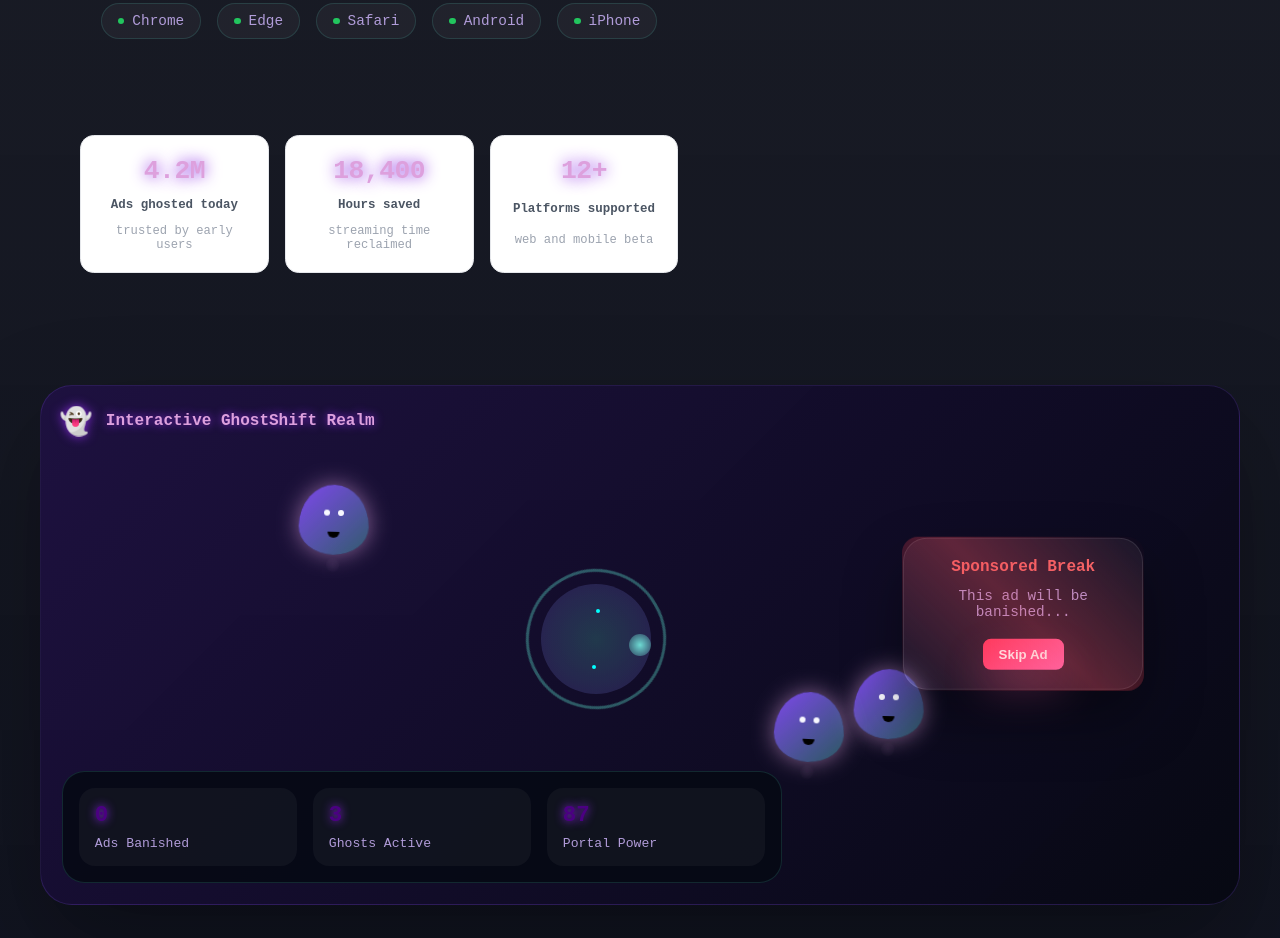
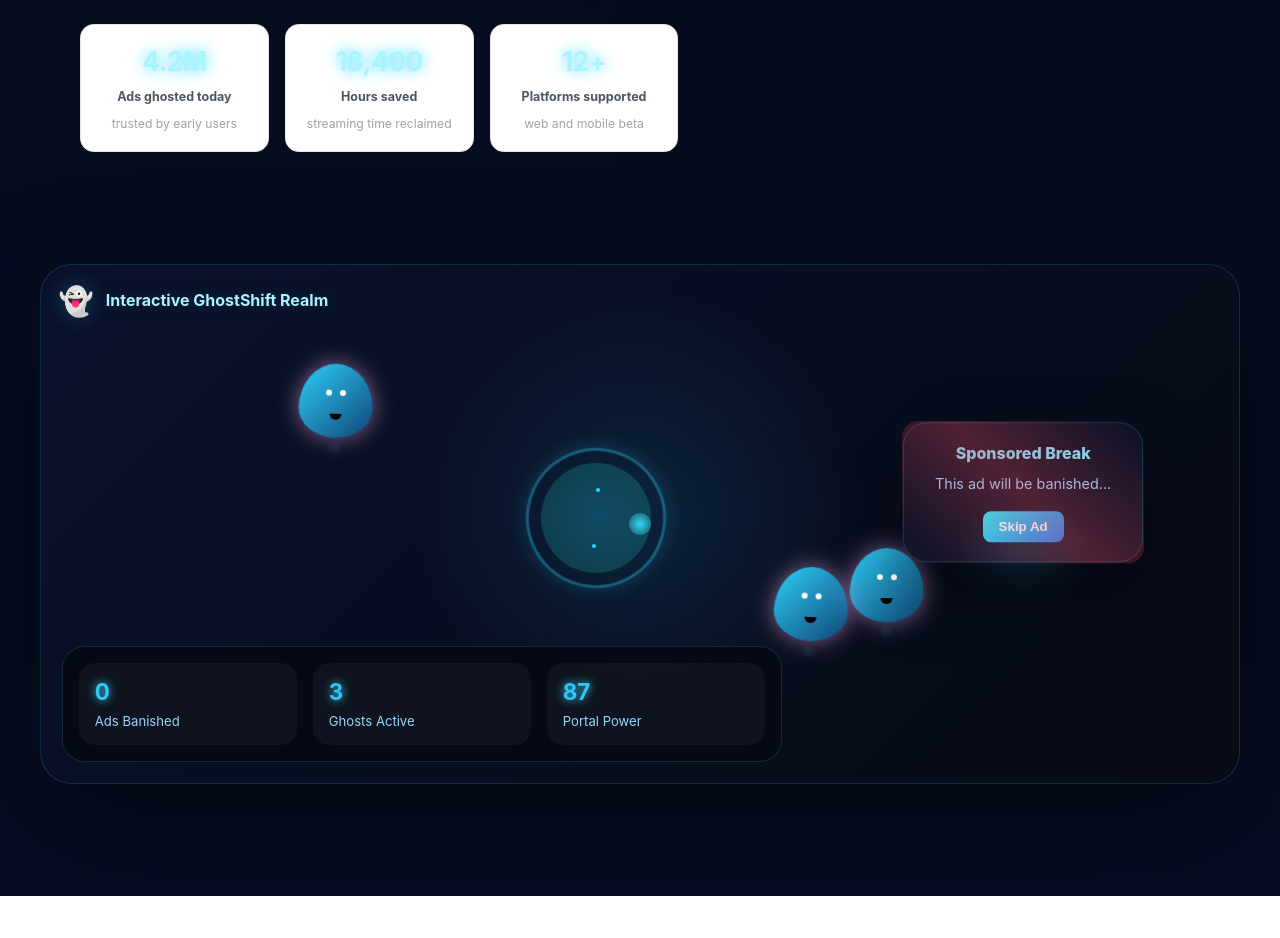
Before and after one commit to TierraLinn/GhostShift, a browser extension: page GhostShift/index.html in a window 1280 px wide. Shown: the part 1462-2400 px from the top of the page. Drawn offline with Linux system fonts and the light colour scheme.

Commit message:
Refine GhostShift landing page with vibrant blue/teal theme and sharper hero visuals

```diff
--- a/GhostShift/index.html
+++ b/GhostShift/index.html
@@ -13,7 +13,7 @@
     <link rel="icon" href="./assets/ghostshift-icon.svg" type="image/svg+xml" />
     <link rel="stylesheet" href="./styles.css" />
   </head>
-  <body class="site-body">
+  <body>
     <!-- Haunting Background Effects -->
     <div class="ghost-particles" aria-hidden="true">
       <div class="particle particle-1"></div>
--- a/GhostShift/styles.css
+++ b/GhostShift/styles.css
@@ -1,19 +1,19 @@
 :root {
   color-scheme: dark;
-  --bg: #0a0a0f;
-  --bg-2: #1a0b2e;
-  --surface: rgba(255, 255, 255, 0.05);
-  --surface-strong: rgba(255, 255, 255, 0.08);
-  --line: rgba(138, 43, 226, 0.3);
-  --text: #f8f8ff;
-  --muted: #b19cd9;
-  --ghost-purple: #8a2be2;
-  --ghost-blue: #4b0082;
-  --ghost-glow: #dda0dd;
-  --portal-cyan: #00ffff;
-  --rift-energy: #ff00ff;
-  --shadow: 0 24px 80px rgba(138, 43, 226, 0.15);
-  font-family: 'Courier New', monospace;
+  --bg: #030713;
+  --bg-2: #08182c;
+  --surface: rgba(40, 69, 111, 0.18);
+  --surface-strong: rgba(28, 56, 95, 0.28);
+  --line: rgba(45, 209, 248, 0.24);
+  --text: #edf8ff;
+  --muted: #93d8ff;
+  --ghost-purple: #44d9ff;
+  --ghost-blue: #2dc8f7;
+  --ghost-glow: #a8f5ff;
+  --portal-cyan: #2dd7ff;
+  --rift-energy: #4ef0c8;
+  --shadow: 0 24px 90px rgba(29, 213, 255, 0.16);
+  font-family: 'Inter', system-ui, -apple-system, BlinkMacSystemFont, 'Segoe UI', sans-serif;
 }
 
 * {
@@ -29,10 +29,10 @@ body {
   min-width: 320px;
   color: var(--text);
   background:
-    radial-gradient(circle at 20% 20%, rgba(138, 43, 226, 0.15), transparent 40%),
-    radial-gradient(circle at 80% 80%, rgba(75, 0, 130, 0.15), transparent 40%),
-    radial-gradient(circle at 50% 50%, rgba(221, 160, 221, 0.08), transparent 60%),
-    linear-gradient(135deg, var(--bg), #0f0a1a 40%, #1a0b2e);
+    radial-gradient(circle at 18% 22%, rgba(45, 215, 255, 0.16), transparent 22%),
+    radial-gradient(circle at 78% 78%, rgba(16, 118, 183, 0.16), transparent 30%),
+    radial-gradient(circle at 50% 50%, rgba(46, 220, 255, 0.08), transparent 60%),
+    linear-gradient(135deg, var(--bg), #050b1a 38%, #08162d 65%, #02050f);
   overflow-x: hidden;
 }
 
@@ -44,8 +44,8 @@ body::before {
   content: "";
   opacity: 0.4;
   background-image:
-    linear-gradient(rgba(138, 43, 226, 0.1) 1px, transparent 1px),
-    linear-gradient(90deg, rgba(138, 43, 226, 0.1) 1px, transparent 1px);
+    linear-gradient(rgba(45, 215, 255, 0.08) 1px, transparent 1px),
+    linear-gradient(90deg, rgba(28, 206, 255, 0.08) 1px, transparent 1px);
   background-size: 80px 80px;
   animation: grid-shift 20s linear infinite;
 }
@@ -2191,10 +2191,10 @@ a {
     position: relative;
     width: 100%;
     min-height: 560px;
-    background: radial-gradient(circle at 20% 20%, rgba(94, 234, 212, 0.14), transparent 20%),
-      radial-gradient(circle at 80% 20%, rgba(139, 92, 246, 0.12), transparent 18%),
-      linear-gradient(180deg, rgba(8, 10, 20, 0.95), rgba(12, 14, 33, 0.99));
-    border: 1px solid rgba(94, 234, 212, 0.15);
+    background: radial-gradient(circle at 20% 20%, rgba(45, 215, 255, 0.14), transparent 20%),
+      radial-gradient(circle at 82% 24%, rgba(35, 191, 255, 0.12), transparent 18%),
+      linear-gradient(180deg, rgba(7, 9, 20, 0.95), rgba(6, 10, 22, 0.99));
+    border: 1px solid rgba(45, 215, 255, 0.16);
     border-radius: 2rem;
     box-shadow: 0 30px 90px rgba(0, 0, 0, 0.35);
     overflow: hidden;
@@ -2222,14 +2222,14 @@ a {
   }
 
   .hud-pill {
-    background: rgba(255, 255, 255, 0.08);
+    background: rgba(12, 28, 53, 0.72);
     color: var(--text);
-    border: 1px solid rgba(255, 255, 255, 0.1);
+    border: 1px solid rgba(45, 215, 255, 0.16);
   }
 
   .hud-badge {
-    background: linear-gradient(135deg, rgba(94, 234, 212, 0.18), rgba(139, 92, 246, 0.18));
-    color: var(--ghost-blue);
+    background: linear-gradient(135deg, rgba(45, 215, 255, 0.18), rgba(12, 71, 106, 0.2));
+    color: var(--portal-cyan);
   }
 
   .visual-stage {
@@ -2245,13 +2245,13 @@ a {
   .visual-panel {
     position: relative;
     min-height: 110px;
-    background: rgba(255, 255, 255, 0.05);
-    border: 1px solid rgba(255, 255, 255, 0.08);
+    background: rgba(10, 24, 46, 0.58);
+    border: 1px solid rgba(45, 215, 255, 0.14);
     border-radius: 1.4rem;
     backdrop-filter: blur(10px);
     display: grid;
     place-items: center;
-    color: var(--ghost-glow);
+    color: var(--text);
     font-weight: 700;
     letter-spacing: 0.03em;
     text-transform: uppercase;
@@ -2261,14 +2261,14 @@ a {
 
   .visual-panel:hover {
     transform: translateY(-6px);
-    box-shadow: 0 24px 48px rgba(94, 234, 212, 0.18);
+    box-shadow: 0 24px 48px rgba(45, 215, 255, 0.18);
   }
 
   .visual-panel::before {
     content: '';
     position: absolute;
     inset: 0;
-    background: radial-gradient(circle at top left, rgba(94, 234, 212, 0.18), transparent 40%);
+    background: radial-gradient(circle at top left, rgba(45, 215, 255, 0.14), transparent 45%);
   }
 
   .panel-tag {
@@ -2374,10 +2374,6 @@ a {
       grid-column: auto;
       grid-row: auto;
     }
-  }
-      radial-gradient(circle at 80% 16%, rgba(83, 51, 255, 0.12), transparent 22rem),
-      radial-gradient(circle at 50% 60%, rgba(94, 234, 212, 0.06), transparent 32rem),
-      linear-gradient(180deg, #04060d 0%, #0c1021 35%, #04060d 100%);
   }
 
   .site-body::before {
@@ -2492,15 +2488,15 @@ a {
   }
 
   .ghost-button {
-    color: #090b14;
-    background: linear-gradient(135deg, var(--ghost-blue), var(--ghost-purple));
-    border: 1px solid rgba(94, 234, 212, 0.35);
-    box-shadow: 0 18px 40px rgba(94, 234, 212, 0.22);
+    color: #071123;
+    background: linear-gradient(135deg, rgba(40, 191, 255, 1), rgba(10, 118, 186, 1));
+    border: 1px solid rgba(45, 215, 255, 0.35);
+    box-shadow: 0 20px 48px rgba(29, 213, 255, 0.24);
   }
 
   .ghost-button:hover {
-    transform: translateY(-2px) scale(1.01);
-    box-shadow: 0 24px 50px rgba(94, 234, 212, 0.32);
+    transform: translateY(-2px) scale(1.02);
+    box-shadow: 0 26px 58px rgba(35, 207, 255, 0.32);
   }
 
   .ghost-button.small {
@@ -2510,20 +2506,20 @@ a {
 
   .outline-ghost-button {
     color: var(--ghost-glow);
-    background: rgba(255, 255, 255, 0.04);
-    border: 1px solid rgba(139, 92, 246, 0.24);
+    background: rgba(28, 56, 95, 0.64);
+    border: 1px solid rgba(45, 215, 255, 0.25);
   }
 
   .outline-ghost-button:hover {
-    background: rgba(255, 255, 255, 0.08);
-    border-color: rgba(94, 234, 212, 0.35);
+    background: rgba(45, 215, 255, 0.09);
+    border-color: rgba(45, 215, 255, 0.45);
   }
 
   .hero-ghost {
     position: relative;
     min-height: 100vh;
     padding: 4rem 1.5rem 3rem;
-    background: linear-gradient(180deg, rgba(4, 6, 13, 0.88), rgba(6, 9, 22, 0.96));
+    background: linear-gradient(180deg, rgba(4, 8, 19, 0.96), rgba(7, 14, 35, 0.98));
     overflow: hidden;
   }
 
@@ -2650,10 +2646,10 @@ a {
     margin-top: 3rem;
     min-height: 520px;
     padding: 1.5rem;
-    background: linear-gradient(135deg, rgba(31, 17, 67, 0.92), rgba(7, 9, 19, 0.96));
-    border: 1px solid rgba(139, 92, 246, 0.18);
+    background: radial-gradient(circle at 50% 48%, rgba(29, 183, 255, 0.12), transparent 34%), linear-gradient(135deg, rgba(10, 18, 44, 0.94), rgba(7, 11, 21, 0.98));
+    border: 1px solid rgba(45, 215, 255, 0.16);
     border-radius: 2rem;
-    box-shadow: 0 40px 100px rgba(0, 0, 0, 0.35);
+    box-shadow: 0 40px 120px rgba(0, 0, 0, 0.4);
     overflow: hidden;
   }
 
@@ -2667,6 +2663,7 @@ a {
     color: var(--ghost-glow);
     font-size: 1rem;
     font-weight: 700;
+    text-shadow: 0 0 18px rgba(45, 215, 255, 0.28);
   }
 
   .ghost-icon {
@@ -2674,8 +2671,8 @@ a {
     height: 2rem;
     display: grid;
     place-items: center;
-    color: var(--ghost-blue);
-    font-size: 1.5rem;
+    color: var(--portal-cyan);
+    font-size: 1.6rem;
   }
 
   .floating-ghosts {
@@ -2686,26 +2683,29 @@ a {
   }
 
   .interactive-ghost {
-    width: 70px;
-    height: 70px;
+    width: 74px;
+    height: 74px;
     pointer-events: auto;
-    transition: transform 0.25s ease, filter 0.25s ease;
+    transition: transform 0.25s ease, filter 0.25s ease, box-shadow 0.25s ease;
   }
 
   .interactive-ghost:hover {
     transform: scale(1.18);
+    filter: drop-shadow(0 0 16px rgba(45, 215, 255, 0.45));
   }
 
   .ghost-body {
-    background: linear-gradient(135deg, rgba(136, 77, 255, 0.9), rgba(94, 234, 212, 0.35));
+    background: linear-gradient(135deg, rgba(46, 214, 255, 0.96), rgba(22, 123, 204, 0.5));
+    box-shadow: 0 0 30px rgba(33, 193, 255, 0.35);
   }
 
   .ghost-eyes .eye {
-    background: var(--text);
+    background: #fff;
   }
 
   .ghost-trail {
-    opacity: 0.9;
+    opacity: 0.95;
+    background: radial-gradient(circle, rgba(45, 215, 255, 0.35), transparent);
   }
 
   .dimensional-portal {
@@ -2719,11 +2719,12 @@ a {
   }
 
   .portal-ring {
-    border-color: rgba(94, 234, 212, 0.35);
+    border-color: rgba(45, 215, 255, 0.35);
+    box-shadow: 0 0 18px rgba(45, 215, 255, 0.18);
   }
 
   .portal-core {
-    background: radial-gradient(circle, rgba(94, 234, 212, 0.24), rgba(139, 92, 246, 0.22));
+    background: radial-gradient(circle, rgba(45, 215, 255, 0.28), rgba(36, 255, 199, 0.18));
   }
 
   .banishable-ad {
@@ -2732,10 +2733,10 @@ a {
     right: 8%;
     width: 240px;
     padding: 1.2rem;
-    background: rgba(255, 255, 255, 0.05);
-    border: 1px solid rgba(255, 255, 255, 0.1);
+    background: rgba(9, 20, 42, 0.88);
+    border: 1px solid rgba(45, 215, 255, 0.18);
     border-radius: 1.5rem;
-    box-shadow: 0 28px 58px rgba(0, 0, 0, 0.35);
+    box-shadow: 0 28px 68px rgba(0, 0, 0, 0.35);
     cursor: pointer;
   }
 
@@ -2746,7 +2747,7 @@ a {
 
   .ad-header {
     font-weight: 800;
-    color: rgba(255, 107, 107, 0.95);
+    color: #7be4ff;
     margin-bottom: 0.75rem;
   }
 
@@ -2756,18 +2757,18 @@ a {
   }
 
   .ad-skip-btn {
-    background: linear-gradient(135deg, #ff375f, #ff6cb6);
-    box-shadow: 0 20px 40px rgba(255, 99, 166, 0.25);
+    background: linear-gradient(135deg, #1ef3ff, #1d7ff3);
+    box-shadow: 0 20px 40px rgba(45, 215, 255, 0.22);
   }
 
   .ad-skip-btn:hover {
-    transform: scale(1.03);
+    transform: scale(1.04);
   }
 
   .ghost-cursor {
     width: 22px;
     height: 22px;
-    background: radial-gradient(circle, rgba(94, 234, 212, 0.9), rgba(94, 234, 212, 0.1));
+    background: radial-gradient(circle, rgba(45, 215, 255, 0.9), rgba(45, 215, 255, 0.08));
     mix-blend-mode: screen;
   }
 
@@ -2861,8 +2862,6 @@ a {
       gap: 0.9rem;
     }
   }
-  gap: 0.75rem;
-}
 
 .install-option {
   display: grid;
```
